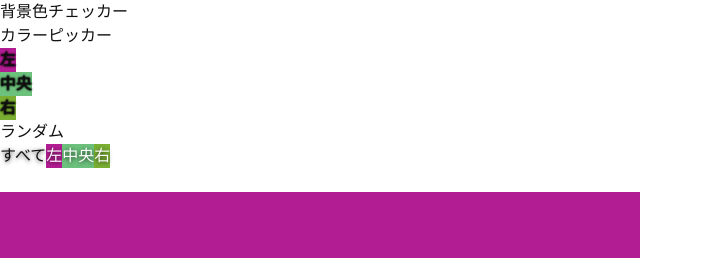
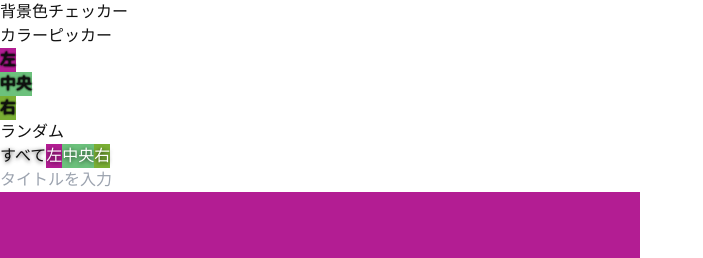
Before and after one commit to masavo/color-harmony-checker, a Next.js app: page / in a window 1280 px wide. Shown: the top 258 px of the page, without its empty margins (0-703 px from the left). Built offline with nearby package versions, Linux system fonts and the light colour scheme.

Commit message:
タイトル入力をcontentEditableから中央寄せinput要素に変更

```diff
--- a/src/app/page.tsx
+++ b/src/app/page.tsx
@@ -183,18 +183,13 @@ export default function Home() {
         </div>
 
         <div className="mb-6 flex justify-center">
-          <div
+          <input
+            type="text"
             className="text-2xl font-bold text-center border-b border-gray-300 px-4 py-2 min-w-[120px] max-w-full outline-none"
-            contentEditable
-            suppressContentEditableWarning
-            spellCheck={false}
-            onBlur={(e) => setTitle(e.currentTarget.textContent || "")}
-            onInput={(e) =>
-              setTitle((e.target as HTMLElement).textContent || "")
-            }
-          >
-            {title}
-          </div>
+            value={title}
+            onChange={(e) => setTitle(e.target.value)}
+            placeholder="タイトルを入力"
+          />
         </div>
 
         <div className="mb-8">
```
